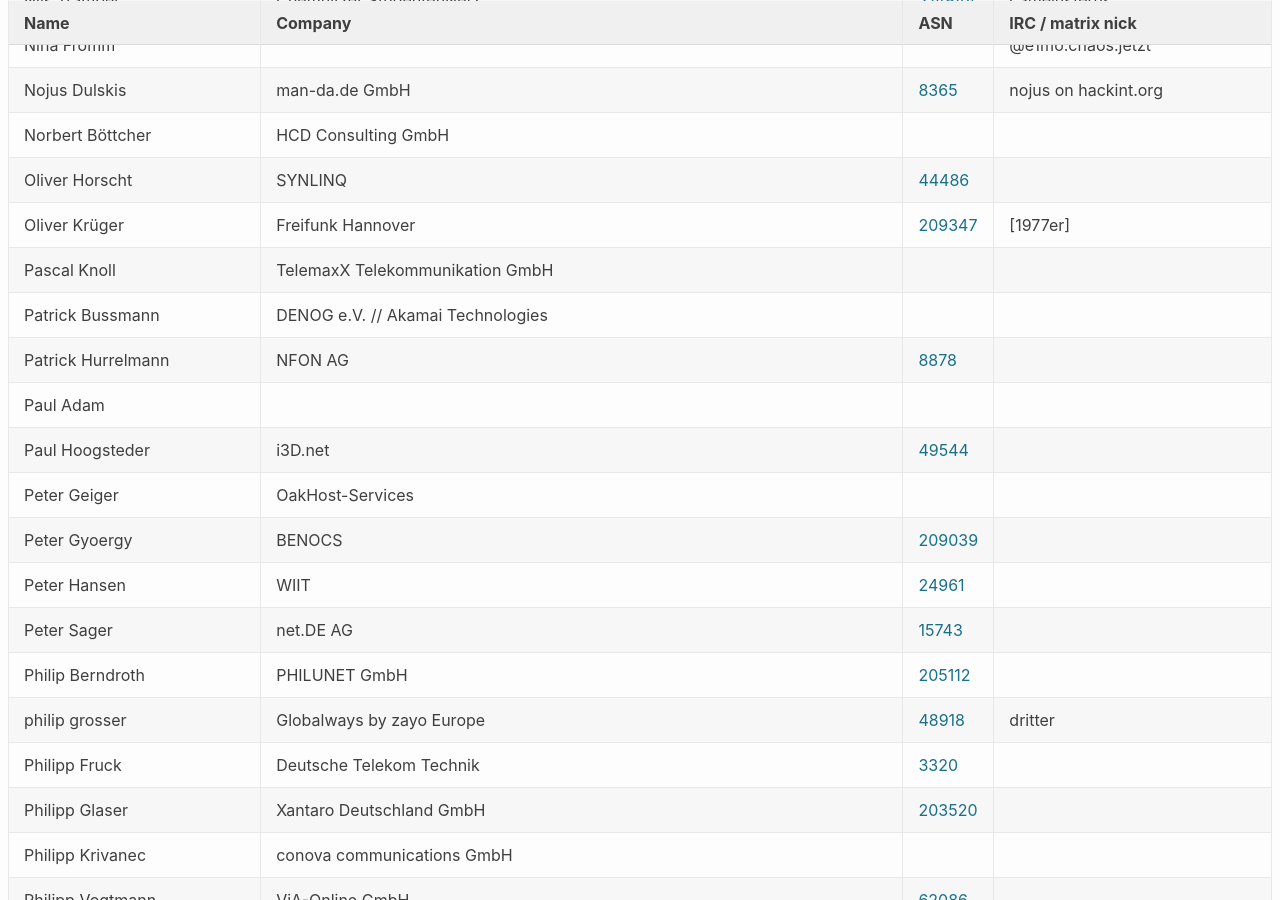
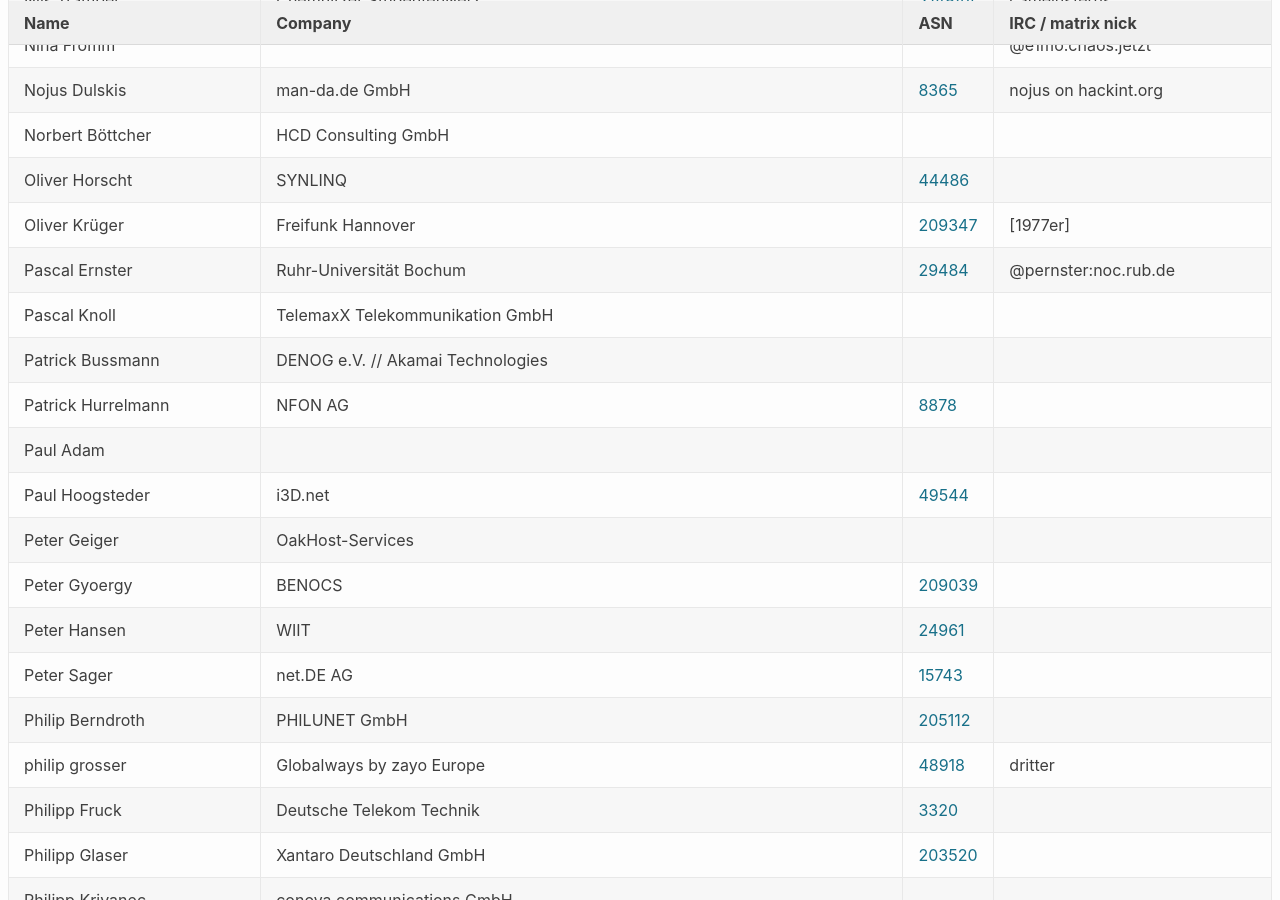
Before and after one commit to denog/pretix-attendeelist, a Jekyll site: the page built from denog17/index.markdown, in a window 1280 px wide and 900 px high, scrolled down 11764 px. Built offline with Jekyll 4.4.1, drawn with Linux system fonts in a browser that asks for light colours.

Commit message:
Latest data: Tue Aug 26 14:48:45 UTC 2025

```diff
--- a/_data/attendees_denog17_onsite.json
+++ b/_data/attendees_denog17_onsite.json
@@ -1578,6 +1578,12 @@
     "asn": "209347"
   },
   {
+    "name": "Pascal Ernster",
+    "company": "Ruhr-Universität Bochum",
+    "irc": "@pernster:noc.rub.de",
+    "asn": "29484"
+  },
+  {
     "name": "Pascal Knoll",
     "company": "TelemaxX Telekommunikation GmbH",
     "irc": null,
```
